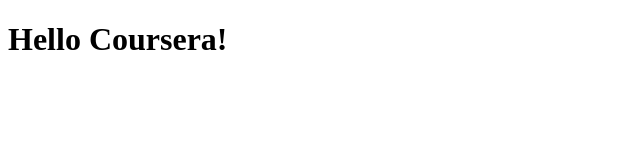
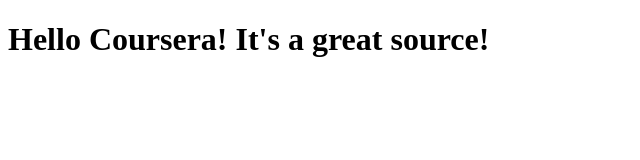
Before and after one commit to janafrady/coursera-test, a plain HTML site: page site/index.html in a window 1280 px wide. Shown: the whole page, without its empty margins (0-640 px from the left). Drawn offline with Linux system fonts and the light colour scheme.

Commit message:
Small addition to our page content.

```diff
--- a/site/index.html
+++ b/site/index.html
@@ -6,6 +6,6 @@
 	<title>Hello Coursera!</title>
 </head>
 <body>
-<h1>Hello Coursera!</h1>
+<h1>Hello Coursera! It's a great source!</h1>
 </body>
 </html>
```
